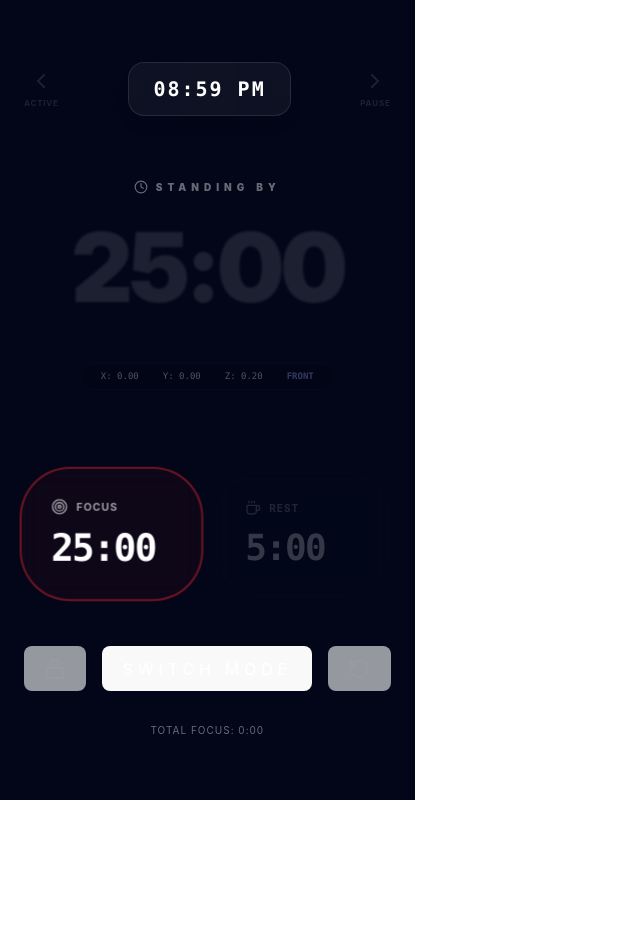
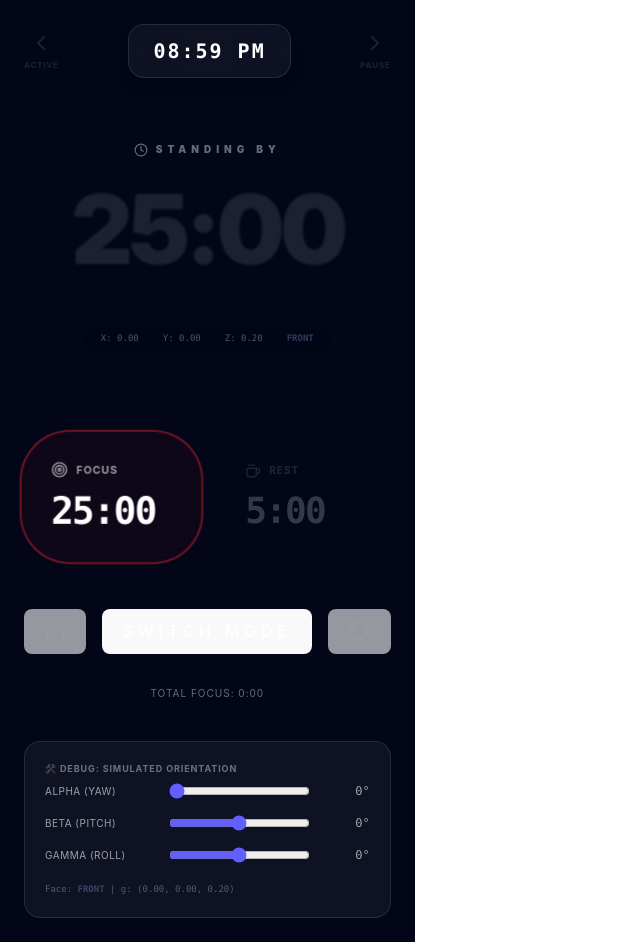
Before and after one commit to spbisc97/gravitational-pomodoro, a React (Vite) app: page / in a window 1280 px wide. Both pictures are taken after a click on the button "Start Session". Shown: the whole page, without its empty margins (0-640 px from the left). Before the commit the page ends 800 px from the top, so only its background shows below. Built offline with nearby package versions, Linux system fonts and the light colour scheme.

Commit message:
fix the angle error

```diff
--- a/package.json
+++ b/package.json
@@ -34,6 +34,7 @@
     "tailwindcss": "^4.2.1",
     "typescript": "~5.9.3",
     "typescript-eslint": "^8.48.0",
-    "vite": "^7.3.1"
+    "vite": "^7.3.1",
+    "vitest": "^4.0.18"
   }
 }
--- a/src/App.tsx
+++ b/src/App.tsx
@@ -20,7 +20,7 @@ import { useGravitySensor } from './hooks/useGravitySensor';
  */
 
 const App: React.FC = () => {
-  const { g, face, hasPermission, requestPermission } = useGravitySensor();
+  const { g, face, orientation, hasPermission, requestPermission, setManualOrientation } = useGravitySensor();
 
   const [isLocked, setIsLocked] = useState(false);
   const [isRunning, setIsRunning] = useState(false);
@@ -226,6 +226,32 @@ const App: React.FC = () => {
             Total Focus: {formatTime(totalFocusedTime)}
           </div>
 
+          {/* Debug Sliders — Simulate Device Orientation from Desktop */}
+          <div className="mt-10 w-full bg-white/5 border border-white/10 rounded-2xl p-5 space-y-4">
+            <div className="text-[9px] uppercase tracking-widest opacity-40 font-bold mb-2">🛠 Debug: Simulated Orientation</div>
+            {[
+              { label: 'Alpha (Yaw)', key: 'alpha' as const, min: 0, max: 360 },
+              { label: 'Beta (Pitch)', key: 'beta' as const, min: -180, max: 180 },
+              { label: 'Gamma (Roll)', key: 'gamma' as const, min: -90, max: 90 },
+            ].map(({ label, key, min, max }) => (
+              <div key={key} className="flex items-center gap-3">
+                <label className="text-[10px] uppercase tracking-wider opacity-60 w-28 shrink-0">{label}</label>
+                <input
+                  type="range"
+                  min={min}
+                  max={max}
+                  value={orientation[key]}
+                  onChange={(e) => setManualOrientation({ ...orientation, [key]: Number(e.target.value) })}
+                  className="flex-1 accent-indigo-500 h-2 cursor-pointer"
+                />
+                <span className="font-mono text-xs opacity-60 w-12 text-right">{Math.round(orientation[key])}°</span>
+              </div>
+            ))}
+            <div className="text-[9px] font-mono opacity-30 pt-1">
+              Face: <span className="text-indigo-300 font-bold">{face}</span> | g: ({g.x.toFixed(2)}, {g.y.toFixed(2)}, {g.z.toFixed(2)})
+            </div>
+          </div>
+
         </div>
       )}
     </div>
--- a/src/hooks/useGravitySensor.ts
+++ b/src/hooks/useGravitySensor.ts
@@ -1,4 +1,4 @@
-import { useState, useEffect, useMemo, useRef } from 'react';
+import { useState, useEffect, useRef, useMemo } from 'react';
 
 export type Face = 'FRONT' | 'BACK' | 'LEFT' | 'RIGHT' | 'UP' | 'DOWN' | 'UNKNOWN';
 
@@ -6,52 +6,62 @@ interface GravityData {
     g: { x: number; y: number; z: number };
     face: Face;
     orientation: { alpha: number; beta: number; gamma: number };
+    hasPermission: boolean;
+    requestPermission: () => Promise<void>;
+    setManualOrientation: (o: { alpha: number; beta: number; gamma: number }) => void;
 }
 
 // Helper: Convert degrees to radians
 const degToRad = (deg: number) => (deg * Math.PI) / 180;
 
-export const useGravitySensor = (alphaPass = 0.2) => {
-    // We now also track alpha (yaw) for complete quaternion calculation,
-    // though gravity primarily relies on beta & gamma.
+export const eulerToGravity = (orientation: { alpha: number, beta: number, gamma: number }) => {
+    const b = degToRad(orientation.beta);
+    const g = degToRad(orientation.gamma);
+
+    return {
+        // Tilting left/right mainly affects X
+        x: Math.sin(g) * Math.cos(b),
+
+        // Tilting forward/backward mainly affects Y
+        y: Math.sin(b),
+
+        // Face up / Face down affects Z
+        z: Math.cos(b) * Math.cos(g)
+    };
+};
+
+export const useGravitySensor = (alphaPass = 0.2): GravityData => {
+    const [hasPermission, setHasPermission] = useState(false);
     const [orientation, setOrientation] = useState({ alpha: 0, beta: 0, gamma: 0 });
-    const [hasPermission, setHasPermission] = useState(false);
 
-    // Ref to track stable state for the low-pass filter
+    // Low-pass filter for gravity vector
     const lastGRef = useRef<{ x: number, y: number, z: number }>({ x: 0, y: 0, z: 0 });
 
-    // Calculate Gravity Vector g from Quaternions to prevent Gimbal Lock
+    useEffect(() => {
+        if (!hasPermission) return;
+
+        const handleOrientation = (e: DeviceOrientationEvent) => {
+            // Some devices might report null if sensors aren't active yet
+            setOrientation({
+                alpha: e.alpha || 0,
+                beta: e.beta || 0,
+                // Gamma can exceed 90 on some Android devices when flipping over, wrap it or accept it
+                gamma: e.gamma || 0
+            });
+        };
+
+        window.addEventListener('deviceorientation', handleOrientation);
+        return () => window.removeEventListener('deviceorientation', handleOrientation);
+    }, [hasPermission]);
+
+    // Calculate Gravity Vector g from orientation
     const g = useMemo(() => {
-        // 1. Convert Euler angles to Radians
-        const heading = degToRad(orientation.alpha); // Z
-        const attitude = degToRad(orientation.beta);  // X
-        const bank = degToRad(orientation.gamma);     // Y
+        const rawG = eulerToGravity(orientation);
 
-        // 2. Compute Half Angles
-        const c1 = Math.cos(heading / 2);
-        const c2 = Math.cos(attitude / 2);
-        const c3 = Math.cos(bank / 2);
-        const s1 = Math.sin(heading / 2);
-        const s2 = Math.sin(attitude / 2);
-        const s3 = Math.sin(bank / 2);
-
-        // 3. Construct the Quaternion (q = w + xi + yj + zk)
-        // Note: W3C device orientation uses Tait-Bryan angles (Z-X'-Y'')
-        const w = c1 * c2 * c3 - s1 * s2 * s3;
-        const x = s1 * s2 * c3 + c1 * c2 * s3;
-        const y = s1 * c2 * c3 + c1 * s2 * s3;
-        const z = c1 * s2 * c3 - s1 * c2 * s3;
-
-        // 4. Rotate the standard gravity vector (0, 0, 1) by the quaternion
-        // Mathematical equivalent extracting the Z column of the rotation matrix
-        const rawX = 2 * (x * z - w * y);
-        const rawY = 2 * (y * z + w * x);
-        const rawZ = w * w - x * x - y * y + z * z;
-
-        // 5. Apply Low-Pass Filter: g_filtered = alpha * g_new + (1 - alpha) * g_prev
-        const filteredX = alphaPass * rawX + (1 - alphaPass) * lastGRef.current.x;
-        const filteredY = alphaPass * rawY + (1 - alphaPass) * lastGRef.current.y;
-        const filteredZ = alphaPass * rawZ + (1 - alphaPass) * lastGRef.current.z;
+        // Apply Low-Pass Filter: g_filtered = alpha * g_new + (1 - alpha) * g_prev
+        const filteredX = alphaPass * rawG.x + (1 - alphaPass) * lastGRef.current.x;
+        const filteredY = alphaPass * rawG.y + (1 - alphaPass) * lastGRef.current.y;
+        const filteredZ = alphaPass * rawG.z + (1 - alphaPass) * lastGRef.current.z;
 
         const filteredG = { x: filteredX, y: filteredY, z: filteredZ };
         lastGRef.current = filteredG;
@@ -59,45 +69,35 @@ export const useGravitySensor = (alphaPass = 0.2) => {
         return filteredG;
     }, [orientation, alphaPass]);
 
-    // Determine dominant axis (The "Cube Face")
+    // Determine dominant axis (The "Cube Face") intuitively for a user's hand/desk
     const face = useMemo((): Face => {
-        const { x, y, z } = g;
-        const absX = Math.abs(x);
-        const absY = Math.abs(y);
-        const absZ = Math.abs(z);
+        const { beta, gamma } = orientation;
 
-        // Threshold for "flat" or un-oriented states
-        if (absX < 0.2 && absY < 0.2 && absZ < 0.2) return 'UNKNOWN';
+        // If device is roughly flat on a table (face up)
+        if (Math.abs(beta) < 30 && Math.abs(gamma) < 30) return 'FRONT';
 
-        let detected: Face = 'UNKNOWN';
-        if (absX > absY && absX > absZ) detected = x > 0 ? 'RIGHT' : 'LEFT';
-        else if (absY > absX && absY > absZ) detected = y > 0 ? 'DOWN' : 'UP';
-        else detected = z > 0 ? 'FRONT' : 'BACK';
+        // If device is upside down flat on a table (face down)
+        if (Math.abs(beta) > 150) return 'BACK';
 
-        return detected;
-    }, [g]);
+        // Tilted left (gamma approaches -90, e.g., resting on left side)
+        if (gamma < -40) return 'LEFT';
 
-    useEffect(() => {
-        const handleOrientation = (e: DeviceOrientationEvent) => {
-            setOrientation({
-                alpha: e.alpha || 0,
-                beta: e.beta || 0,
-                gamma: e.gamma || 0
-            });
-        };
+        // Tilted right (gamma approaches 90, e.g., resting on right side)
+        if (gamma > 40) return 'RIGHT';
 
-        window.addEventListener('deviceorientation', handleOrientation);
-        return () => window.removeEventListener('deviceorientation', handleOrientation);
-    }, []);
+        // Standing upright (e.g., in a portrait charging dock)
+        if (beta > 40) return 'UP';
+
+        // Upside down portrait
+        if (beta < -40) return 'DOWN';
+
+        return 'UNKNOWN';
+    }, [orientation]);
 
     const requestPermission = async () => {
-        // If not running in a secure context (HTTPS) or on a device with sensors,
-        // DeviceOrientationEvent might be completely undefined.
         if (typeof DeviceOrientationEvent === 'undefined') {
             console.warn("DeviceOrientationEvent is not supported on this device/browser.");
-            alert("Device orientation sensors are not supported or not accessible (requires HTTPS on mobile).");
-            // We set to true anyway so the user can at least see the UI,
-            // even if the sensors won't do anything.
+            alert("Device orientation sensors are not supported (requires HTTPS on mobile).");
             setHasPermission(true);
             return;
         }
@@ -110,16 +110,18 @@ export const useGravitySensor = (alphaPass = 0.2) => {
                 else alert("Permission to access device orientation was denied.");
             } catch (e) {
                 console.error("DeviceOrientation permission error:", e);
-                alert("Error requesting orientation permission. Ensure you are on HTTPS.");
-                // Fallback for development HTTP
+                alert("Error requesting orientation permission. Ensure you are on HTTPS (Try restarting your dev server!).");
                 setHasPermission(true);
             }
         } else {
-            // Non-iOS 13+ devices (Android) don't require explicit user action,
-            // they just start firing the event immediately once we attach the listener.
+            // Non-iOS 13+ devices (Android) don't require explicit user action
             setHasPermission(true);
         }
     };
 
-    return { g, face, hasPermission, requestPermission };
+    const setManualOrientation = (o: { alpha: number; beta: number; gamma: number }) => {
+        setOrientation(o);
+    };
+
+    return { g, face, orientation, hasPermission, requestPermission, setManualOrientation };
 };
```
Also changed, not shown: 2 other files (tests, documents, lock files or other folders).
